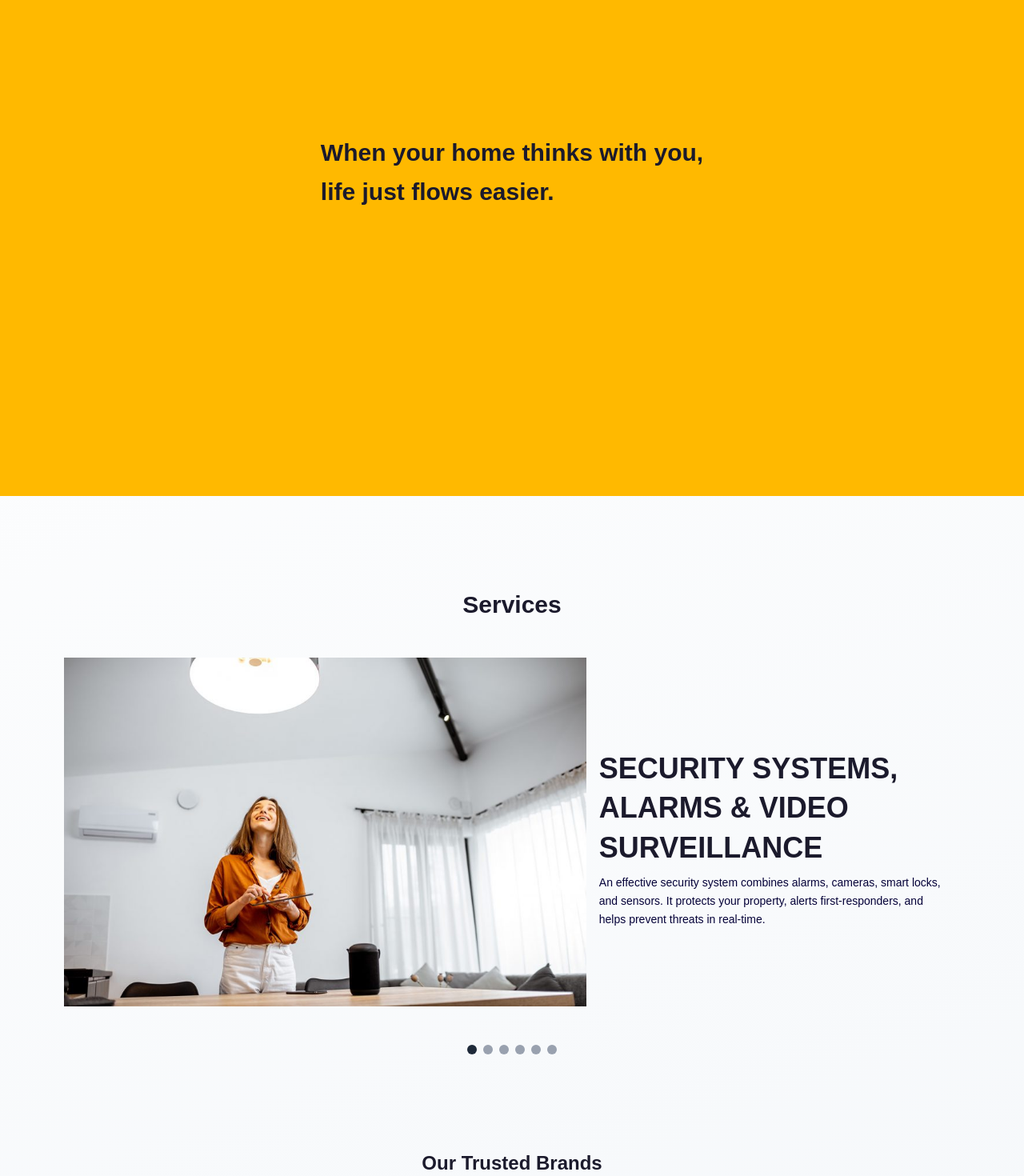
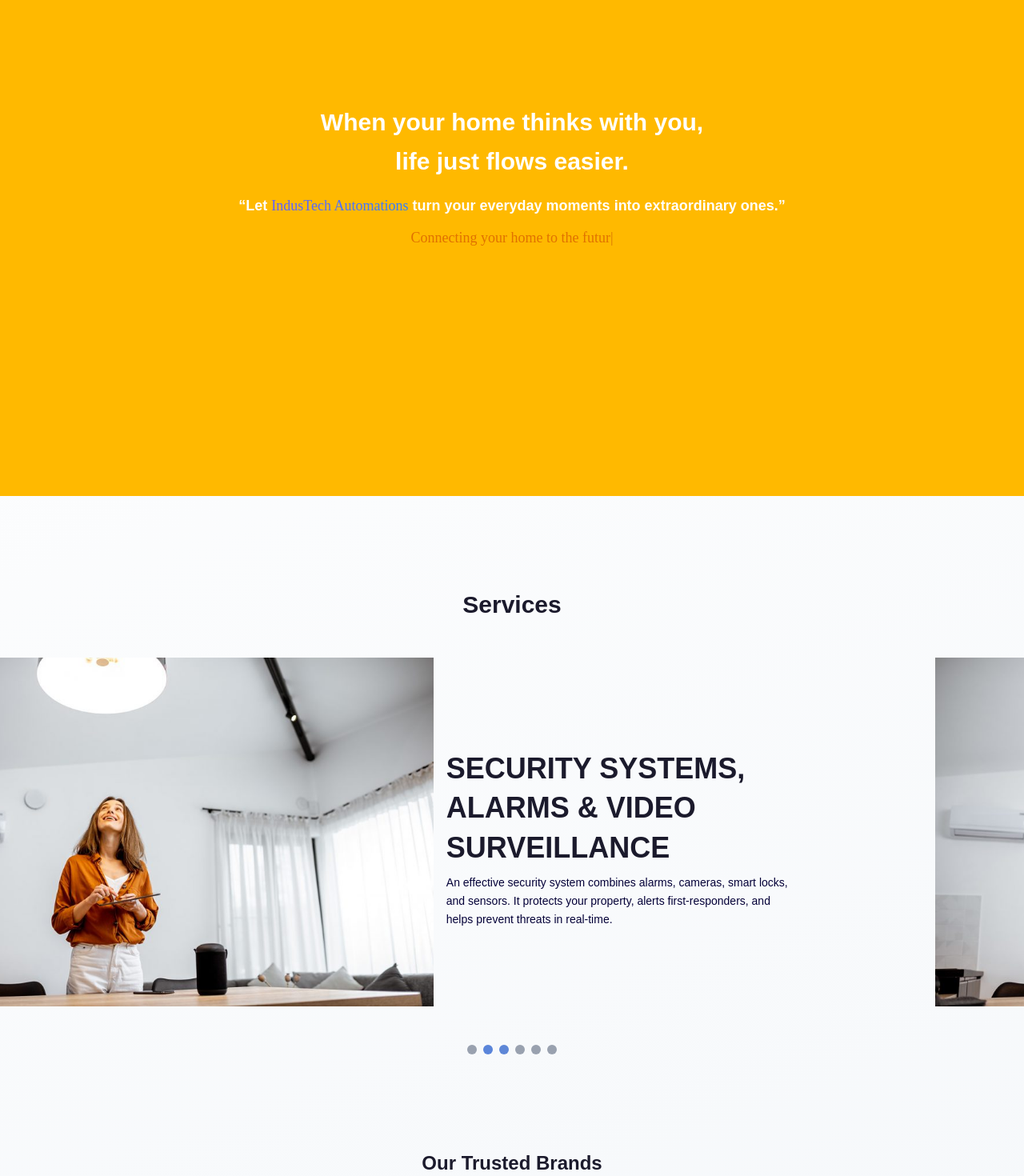
Before and after one commit to aziyanck/ita-front-end-v2, a React (Vite) app: page / in a window 1280 px wide. Shown: the part 260-1730 px from the top of the page at 80% size. Built offline with nearby package versions, Linux system fonts and the light colour scheme.

Commit message:
updated services

```diff
--- a/src/components/ScrollDiv.jsx
+++ b/src/components/ScrollDiv.jsx
@@ -1,10 +1,9 @@
 import React, { useRef, useEffect } from 'react';
 import Typed from 'typed.js';
 
-
-
 function ScrollDiv() {
   const typedRef = useRef(null);
+
   useEffect(() => {
     const typed = new Typed(typedRef.current, {
       strings: [
@@ -17,7 +16,6 @@ function ScrollDiv() {
         "Less effort. More living…",
         "Live simply. Live smart…"
       ],
-
       typeSpeed: 50,
       backSpeed: 30,
       backDelay: 1000,
@@ -28,37 +26,21 @@ function ScrollDiv() {
     return () => typed.destroy();
   }, []);
 
-
-    const divRef = useRef(null);
-
-    useEffect(() => {
-        const div = divRef.current;
-        const maxScrollTop = div.scrollHeight - div.clientHeight;
-        console.log("Max scroll inside div:", maxScrollTop);
-    }, []);
-
   return (
-        <div
-            ref={divRef}
-            className="h-screen snap-start bg-amber-400 text-st overflow-y-auto hide-scrollbar  p-4 snap-y snap-mandatory"
-        >
-            <div className="h-[200vh] ">
-                <div className='snap-start flex flex-col h-screen justify-center items-center snap-always'>
-                    <h1 data-aos="fade-up" className="title text-lg md:text-3xl pb-8 md:pb-2 poppins-extrabold leading-relaxed">
+    <div className="h-screen w-full flex flex-col justify-center items-center bg-amber-400 overflow-hidden p-4">
+      <h1 className="text-lg md:text-3xl text-center poppins-extrabold leading-relaxed pb-4">
         When your home thinks with you,<br /> life just flows easier.
       </h1>
 
-                </div>
+      <h2 className="text-base md:text-lg text-center poppins-bold pb-3">
+        “Let <span className="bg-gradient-to-r from-indigo-500 to-blue-500 bg-clip-text text-transparent group-[.dark-mode]:bg-gradient-to-r group-[.dark-mode]:from-fuchsia-500 group-[.dark-mode]:to-pink-500">
+          IndusTech Automations
+        </span> turn your everyday moments into extraordinary ones.”
+      </h2>
 
-                <div className='snap-start flex flex-col h-screen justify-center items-center snap-always'>
-                    <h2 className='text-base md:text-lg poppins-bold pb-5 md:pb-2'>“Let <span className="bg-gradient-to-r from-indigo-500 to-blue-500 bg-clip-text text-transparent  group-[.dark-mode]:bg-gradient-to-r group-[.dark-mode]:from-fuchsia-500 group-[.dark-mode]:to-pink-500 poppins-bold">IndusTech Automations</span>  turn your everyday moments into extraordinary ones.”</h2>
-                    <h4 >
-                        <span ref={typedRef} className=" text-amber-600 inline text-lg poppins-bold"></span>
-
+      <h4 className="text-amber-600 text-lg poppins-bold">
+        <span ref={typedRef}></span>
       </h4>
-                </div>
-
-            </div>
     </div>
   );
 }
--- a/src/components/Services.jsx
+++ b/src/components/Services.jsx
@@ -1,38 +1,62 @@
-import React, { useRef, useState } from 'react';
+import React, { useEffect, useRef, useState } from 'react';
 import ServiceCard from './sub_comp/ServiceCard';
 import serviceData from './sub_comp/sevice_data';
 
 function Services() {
     const scrollRef = useRef(null);
     const [currentIndex, setCurrentIndex] = useState(0);
+    const totalCards = serviceData.length;
+
+    useEffect(() => {
+        const container = scrollRef.current;
+        if (!container) return;
+
+        const interval = setInterval(() => {
+            let nextIndex = (currentIndex + 1) % totalCards;
+            goToSlide(nextIndex);
+        }, 3000); // Auto-scroll every 3 seconds
+
+        return () => clearInterval(interval);
+    }, [currentIndex]);
 
     const goToSlide = (index) => {
         const container = scrollRef.current;
         if (container) {
             const width = container.offsetWidth;
-            container.scrollTo({ left: index * width, behavior: 'smooth' });
+            container.scrollTo({
+                left: index * width,
+                behavior: 'smooth',
+            });
+            setCurrentIndex(index);
+        }
+    };
+
+    const handleScroll = () => {
+        const container = scrollRef.current;
+        if (container) {
+            const scrollLeft = container.scrollLeft;
+            const width = container.offsetWidth;
+            const index = Math.round(scrollLeft / width);
             setCurrentIndex(index);
         }
     };
 
     return (
-        <div id="services" className="w-full dark-text-s light-text-s  h-[90vh] md:h-screen  overflow-hidden flex flex-col justify-center items-center">
-            <h1 data-aos="fade-up" className="text-3xl poppins-extrabold p-4">
-                Services
-            </h1>
+        <div id="services" className="w-full h-screen overflow-hidden flex flex-col justify-center items-center">
+            <h1 className="text-3xl poppins-extrabold text-st p-4">Services</h1>
 
             {/* Horizontal Scroll Container */}
             <div
                 ref={scrollRef}
-                className="w-screen  justity-center h-auto overflow-x-auto scroll-smooth snap-x snap-mandatory whitespace-nowrap hide-scrollbar"
+                onScroll={handleScroll}
+                className="relative w-screen h-auto overflow-x-auto scroll-smooth snap-x snap-mandatory whitespace-nowrap hide-scrollbar mask-gradient"
             >
                 {serviceData.map((item, index) => (
                     <div
                         key={index}
-                        className="inline-block snap-start snap-always  w-[100vw]  px-4 box-border"
+                        className="inline-block snap-start w-screen px-4 box-border"
                     >
-                        <div className='flex justify-center'>
-
+                        <div className="flex justify-center">
                             <ServiceCard
                                 img={item.img}
                                 title={item.title}
@@ -45,13 +69,13 @@ function Services() {
             </div>
 
             {/* Pagination Dots */}
-            <div className="flex gap-2 mt-4 ">
+            <div className="flex gap-2 mt-4">
                 {serviceData.map((_, i) => (
                     <button
                         key={i}
                         onClick={() => goToSlide(i)}
-                        className={`w-3 h-3 rounded-full transition-all ${
-                            currentIndex === i ? 'bg-gray-800' : 'bg-gray-400'
+                        className={`w-3 h-3 rounded-full transition-all duration-300 ${
+                            currentIndex === i ? 'bg-blue-600' : 'bg-gray-400'
                         }`}
                     />
                 ))}
--- a/src/components/sub_comp/ServiceCard.jsx
+++ b/src/components/sub_comp/ServiceCard.jsx
@@ -2,7 +2,7 @@ import React from 'react';
 
 function ServiceCard({ img, title, desc }) {
     return (
-        <div className="glass-s m-4 p-4 flex flex-col justify-start items-center w-[70vw] md:min-h-[70vh]  rounded-[5px] md:w-[90vw] md:flex-row md:min-h-[auto] ">
+        <div className="  m-4 p-4 flex flex-col justify-start items-center w-[70vw] md:min-h-[70vh]  rounded-[5px] md:w-[90vw] md:flex-row md:min-h-[auto] ">
             <div className="img w-full md:w-[60%] flex justify-center">
                 <img
                     src={img}
@@ -12,7 +12,7 @@ function ServiceCard({ img, title, desc }) {
             </div>
 
             <div className="text  md:w-[40%] mt-4 mx-4 h-auto w-full break-words">
-                <h2 className="poppins-black text-base sm:text-lg dark-text-s light-text-s md:text-4xl leading-snug break-words whitespace-normal">
+                <h2 className="poppins-black text-base sm:text-lg text-st md:text-4xl leading-snug break-words whitespace-normal">
                     {title}
                 </h2>
                 <p className="poppins-regular md:text-md text-sm dark-text-l light-text-l leading-relaxed mt-2 whitespace-normal">
```
Lines whose indentation alone changed are shown as unchanged.
